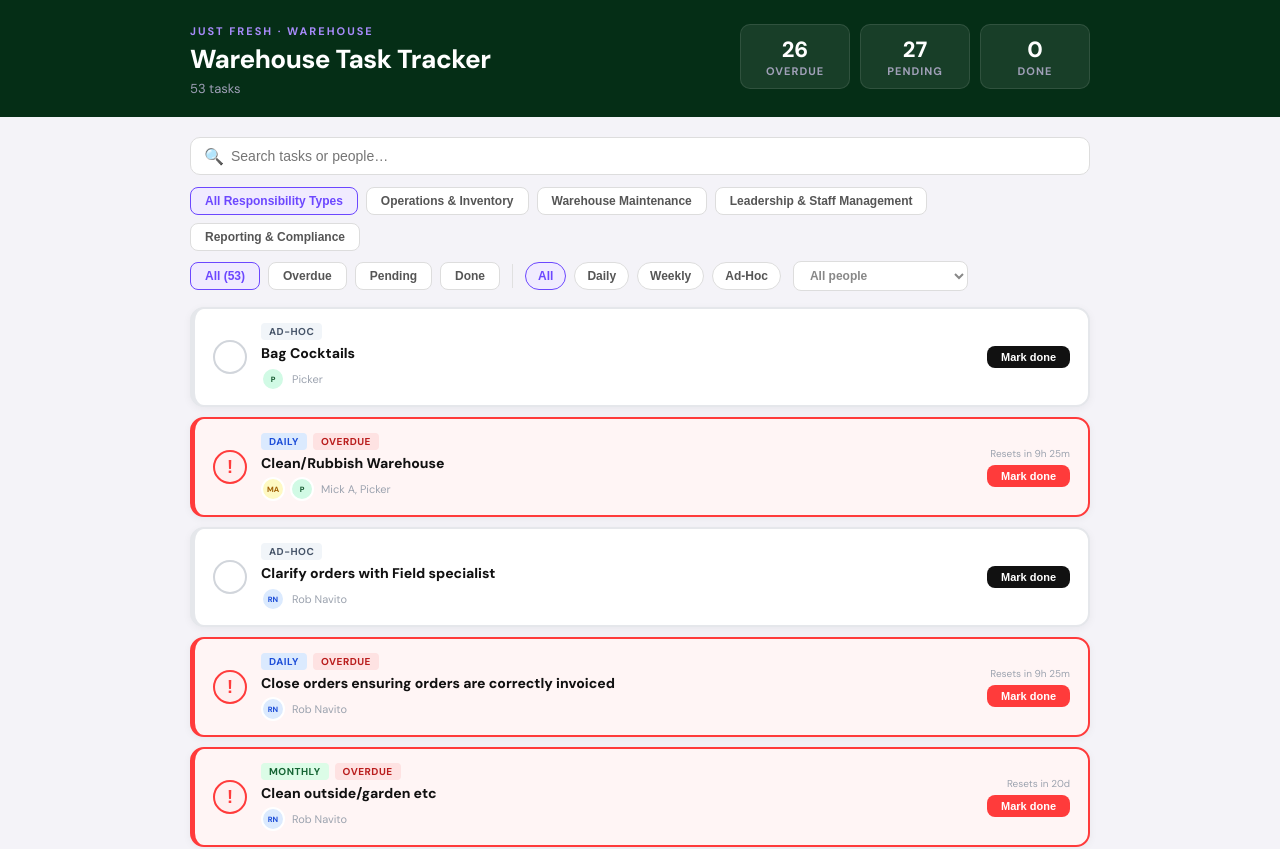
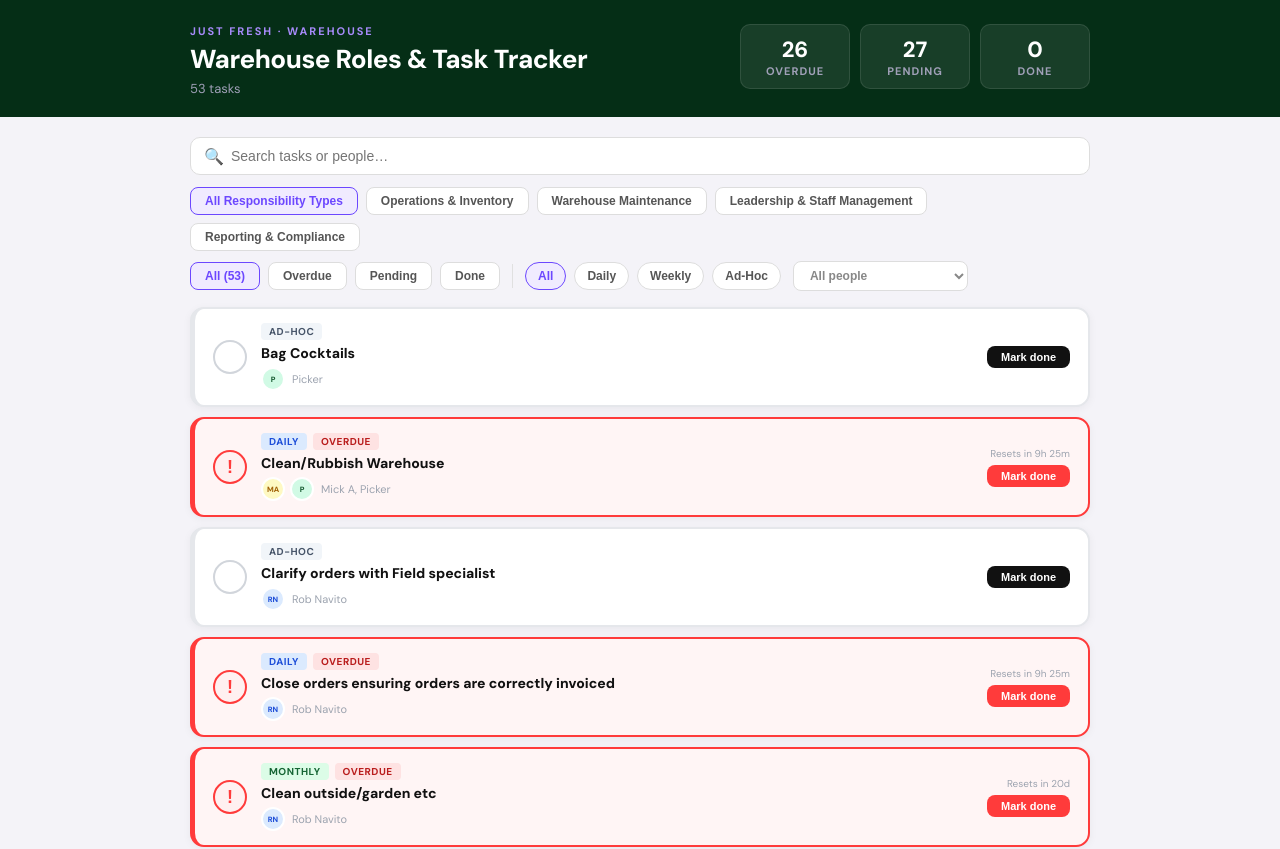
Before and after one commit to jfsimo/warehouse-tasks, a React (Create React App) app: page / in a window 1280 px wide. Shown: the top 849 px of the page. Built offline with nearby package versions, Linux system fonts and the light colour scheme.

Commit message:
Rename title to Warehouse Roles & Task Tracker

```diff
--- a/public/index.html
+++ b/public/index.html
@@ -24,7 +24,7 @@
       work correctly both with client-side routing and a non-root public URL.
       Learn how to configure a non-root public URL by running `npm run build`.
     -->
-    <title>Warehouse Task Tracker | Just Fresh</title>
+    <title>Warehouse Roles & Task Tracker | Just Fresh</title>
   </head>
   <body>
     <noscript>You need to enable JavaScript to run this app.</noscript>
--- a/src/App.js
+++ b/src/App.js
@@ -165,7 +165,7 @@ export default function App() {
           <div style={{ display:"flex", justifyContent:"space-between", alignItems:"flex-start", flexWrap:"wrap", gap:12 }}>
             <div>
               <div style={{ fontSize:11, letterSpacing:2, color:"#a78bfa", fontWeight:700, marginBottom:4, textTransform:"uppercase" }}>Just Fresh · Warehouse</div>
-              <h1 style={{ margin:0, fontSize:26, fontWeight:800, letterSpacing:-0.5 }}>Warehouse Task Tracker</h1>
+              <h1 style={{ margin:0, fontSize:26, fontWeight:800, letterSpacing:-0.5 }}>Warehouse Roles & Task Tracker</h1>
               <div style={{ marginTop:4, color:"#a0a0b8", fontSize:13 }}>{tasks.length} tasks</div>
             </div>
             <div style={{ display:"flex", gap:10, flexWrap:"wrap" }}>
```
